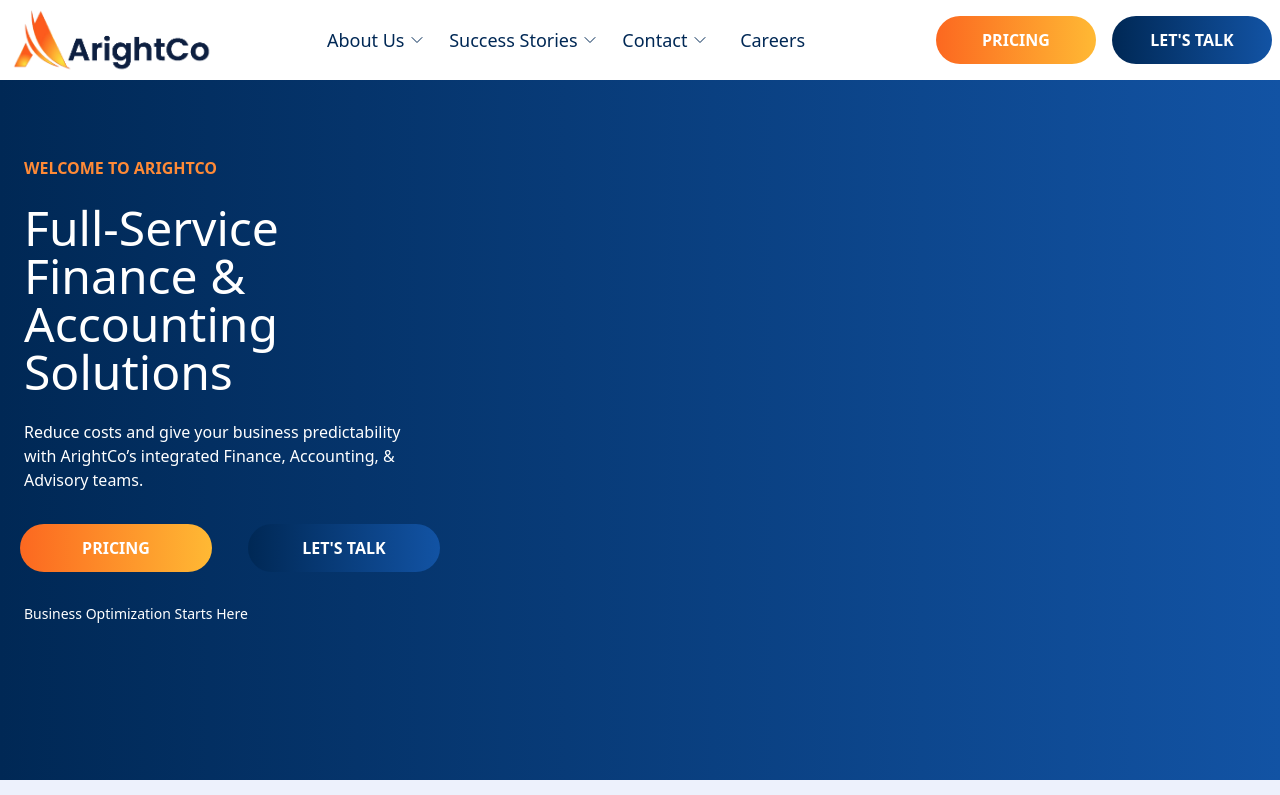
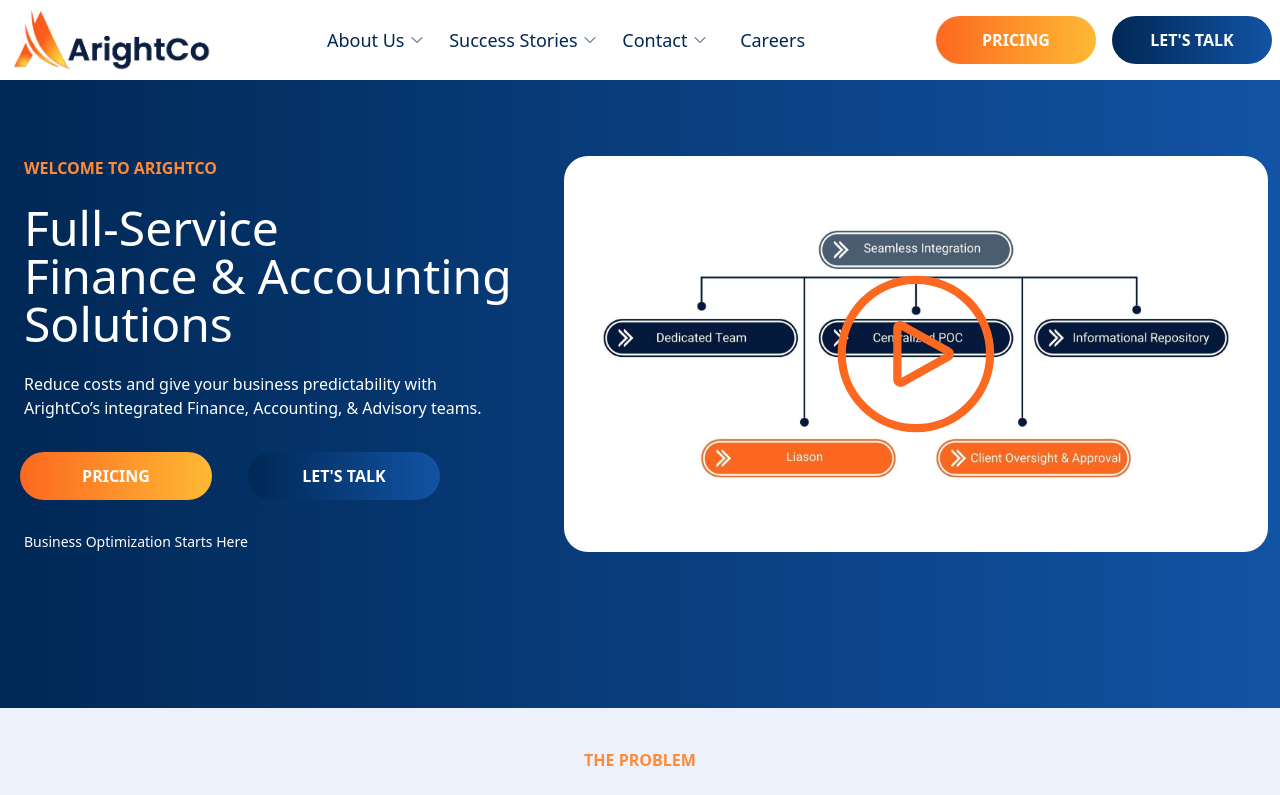
Before and after one commit to tanujchowdhury/nextjs-arightco-website, a Next.js app: page / in a window 1280 px wide. Shown: the top 795 px of the page. Built offline with nearby package versions, Linux system fonts and the light colour scheme.

Commit message:
fix intro image and optimize typing image

```diff
--- a/components/intro.tsx
+++ b/components/intro.tsx
@@ -78,23 +78,27 @@ export default function Intro({}) {
             mass: 0.5,
             damping: 10,
           }}
-          className="thumbnail-wrapper"
+          className="cursor-pointer group"
           onClick={() =>
             videoModalOpen ? closeVideoModal() : openVideoModal()}
         >
           <Image
             src="/thumbnail.jpg"
             alt="ArightCo Thumbnail"
-            fill
-            className="responsive-thumbnail"
+            width={800}
+            height={800}
+            className="object-cover rounded-3xl"
           />
-          <svg
+          <motion.svg
             xmlns="http://www.w3.org/2000/svg"
             fill="none"
             viewBox="0 0 24 24"
             stroke-width="1.5"
             stroke="currentColor"
             className="w-1/2 h-1/2 absolute top-1/4 right-1/4 text-orange-dark group-hover:text-orange"
+            initial={{ opacity: 0}}
+            animate={{ opacity: 1}}
+            transition={{ delay: 1.5}}
           >
             <path
               stroke-linecap="round"
@@ -106,7 +110,7 @@ export default function Intro({}) {
               stroke-linejoin="round"
               d="M15.91 11.672a.375.375 0 010 .656l-5.603 3.113a.375.375 0 01-.557-.328V8.887c0-.286.307-.466.557-.327l5.603 3.112z"
             />
-          </svg>
+          </motion.svg>
         </motion.div>
       </div>
       <AnimatePresence>
--- a/components/signup.tsx
+++ b/components/signup.tsx
@@ -1,17 +1,25 @@
+import Image from "next/image";
+
 export default function SignUp({}) {
   return (
     <div className="bg-blue-lightest py-32">
-      <div className="w-11/12 max-w-lg bg-[url('../public/typing.png')] bg-no-repeat bg-cover bg-center mx-auto rounded-lg flex flex-col justify-center items-center gap-5">
-        <div className="font-bold text-white text-xl mt-10">
+      <div className="w-11/12 max-w-lg mx-auto rounded-lg flex flex-col justify-center items-center gap-5 relative overflow-hidden">
+        <Image src={"/typing.png"}
+        alt={"Typing image"}
+        fill
+        className="object-cover"
+         />
+        <div className="font-bold text-white text-xl mt-10 z-10">
           NEWSLETTER SIGNUP
         </div>
-        <div className="text-white text-medium text-center px-3">
+        <div className="text-white text-medium text-center px-3 z-10">
           Stay up-to-date on industry news and ArightCo offerings
         </div>
         <form
           target="_blank"
           action="https://formsubmit.co/chowdhury.tanuj@gmail.com"
           method="POST"
+          className="z-10"
         >
           <input type="hidden" name="_subject" value="New Subscriber!" />
           <div className="flex flex-col justify-center items-center gap-3">
--- a/styles/globals.css
+++ b/styles/globals.css
@@ -75,20 +75,3 @@ body {
   width: 100%;
   height: 100%;
 }
-
-.thumbnail-wrapper {
-  position: relative;
-  overflow: hidden;
-  width: 100%;
-  height: 100%;
-}
-
-.responsive-thumbnail {
-  position: absolute;
-  top: 0;
-  left: 0;
-  bottom: 0;
-  right: 0;
-  width: 100%;
-  height: 56.25%;
-}
```
